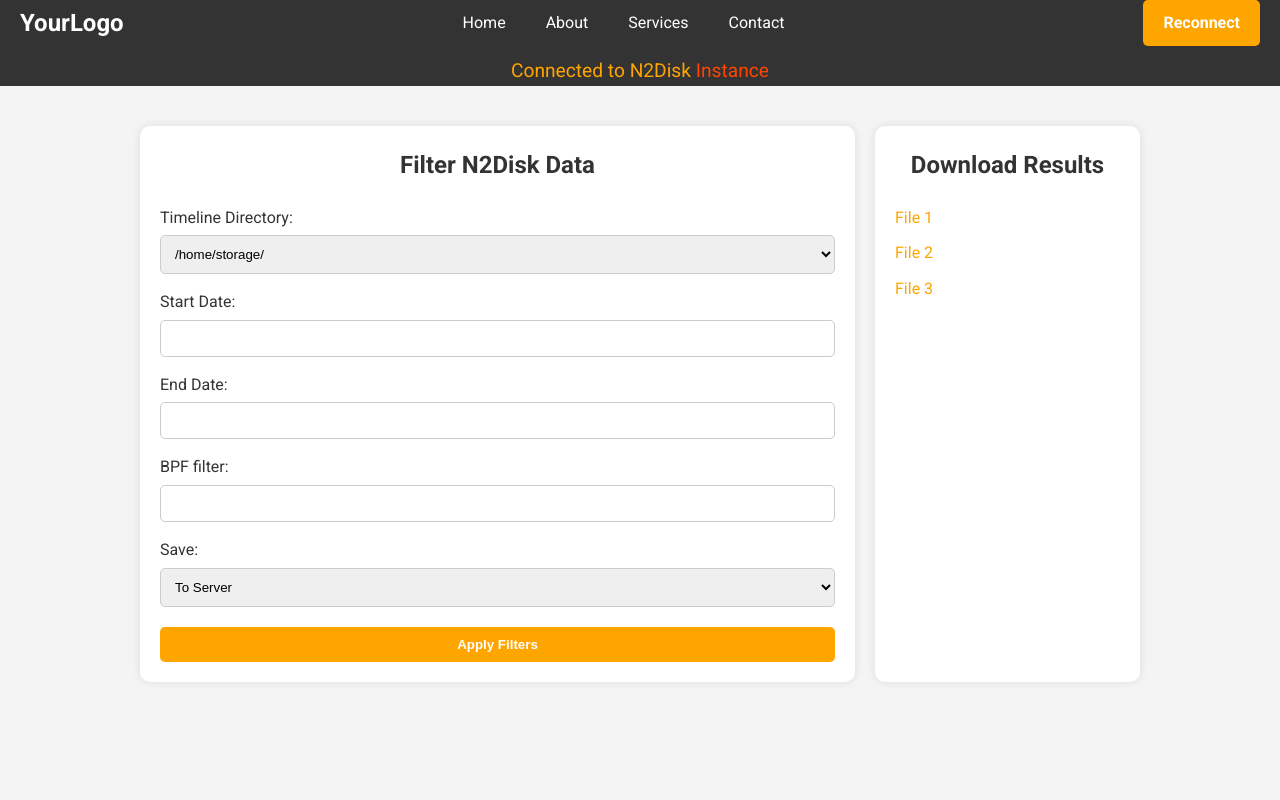
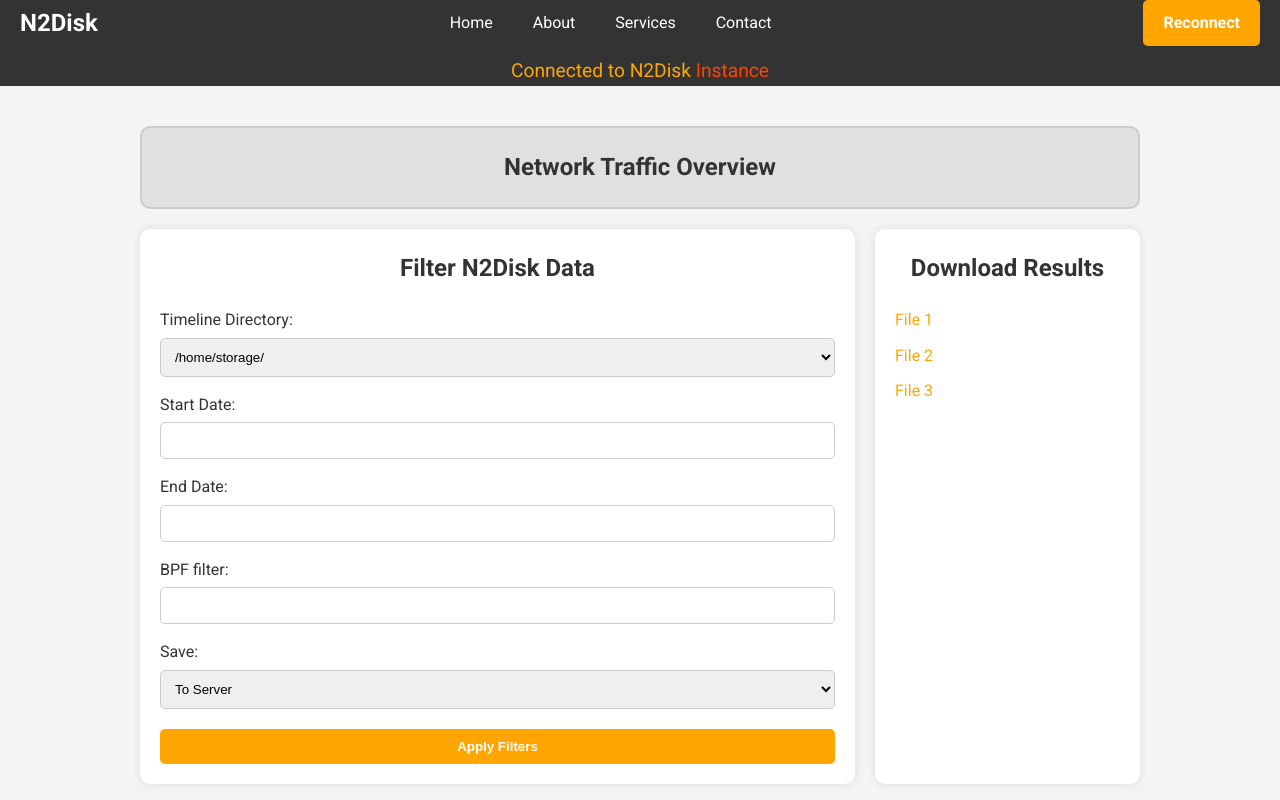
Before and after one commit to Jstreet432/n2diskui, a Flask app: page / in a window 1280 px wide. Run offline with Flask 3, Linux system fonts and the light colour scheme; some libraries are stand-ins or nearby versions.

Commit message:
updated frontpage and styles for visual aid, added graph api

```diff
--- a/n2diskui/static/styles.css
+++ b/n2diskui/static/styles.css
@@ -24,6 +24,16 @@ body {
     padding: 0 20px; /* Add some padding for better appearance */
     width: 100%;
     flex-wrap: wrap; /* Allow the text to wrap below the navbar */
+}
+.graph-container {
+    background-color: #e0e0e0; /* Nice shade of gray */
+    border: 2px solid #ccc;
+    padding: 20px;
+    border-radius: 10px;
+    width: 100%;
+    max-width: 1000px;
+    margin-bottom: 20px;
+    text-align: center;
 }
 
 .logo {
@@ -96,9 +106,10 @@ body {
 .main-content {
     margin-top: 40px;
     display: flex;
+    flex-direction: column; /* Ensure items stack vertically */
+    align-items: center;
     width: 80%;
     max-width: 1000px;
-    justify-content: space-between;
 }
 
 .filter-container {
--- a/n2diskui/templates/FrontPage.html
+++ b/n2diskui/templates/FrontPage.html
@@ -4,15 +4,13 @@
     <meta charset="UTF-8">
     <meta name="viewport" content="width=device-width, initial-scale=1.0">
     <title>Professional Header Example</title>
-    <link rel="stylesheet" href="{{ url_for('static',filename='styles.css') }}">
-    <link rel="stylesheet" href="https://cdn.jsdelivr.net/npm/sweetalert2@11/dist/sweetalert2.min.css">
-    <link rel="stylesheet" href="https://fonts.googleapis.com/css2?family=Roboto:wght@400;700&display=swap">
-    <script type=module src="{{ url_for('static', filename='js/bundle.js') }}"></script>
+    <link rel="stylesheet" href="../static/styles.css">
+    <link href="https://fonts.googleapis.com/css2?family=Roboto:wght@400;700&display=swap" rel="stylesheet">
 </head>
 <body>
     <header class="header">
         <div class="logo">
-            <a href="#home">YourLogo</a>
+            <a href="#home">N2Disk</a>
         </div>
         <nav class="navbar">
             <ul>
@@ -29,10 +27,14 @@
     </header>
 
     <main class="main-content">
+        <div class="graph-container">
+            <h2>Network Traffic Overview</h2>
+            <!-- Placeholder for graph -->
+        </div>
         <div class="filter-container">
             <div class="filter-box">
                 <h2>Filter N2Disk Data</h2>
-                <form id="filter_form">
+                <form action="/filter_return_pcap" method="post">
                     <div class="form-group">
                         <label for="timeline_directory">Timeline Directory:</label>
                         <select id="timeline_directory" name="timeline_directory" required>
@@ -60,7 +62,7 @@
                             <option value="pc">To PC</option>
                         </select>
                     </div>
-                    <button type="submit" class="filter-button", id="filter_button">Apply Filters</button>
+                    <button type="submit" class="filter-button">Apply Filters</button>
                 </form>
             </div>
             <div class="results-box">
```
Also changed, not shown: n2diskui/files/bandwith-tracker/api.py (added, +9 -0 lines).
